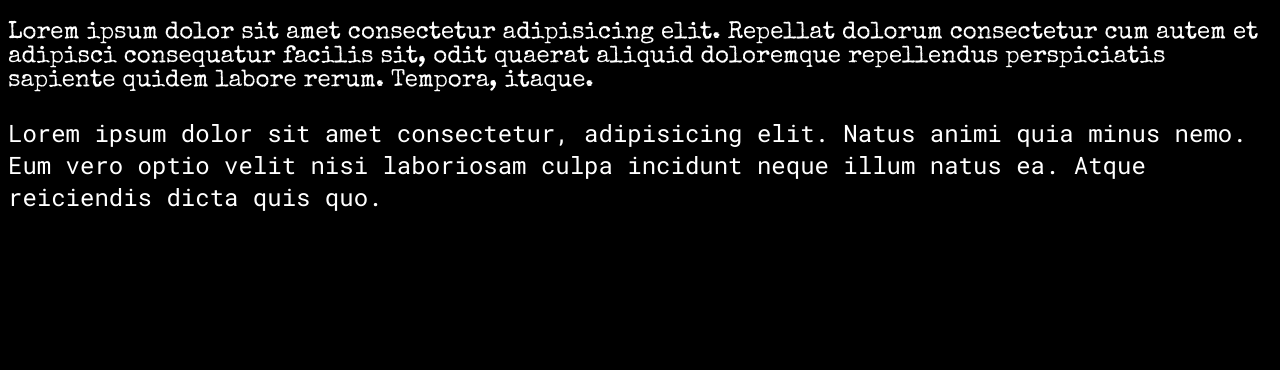
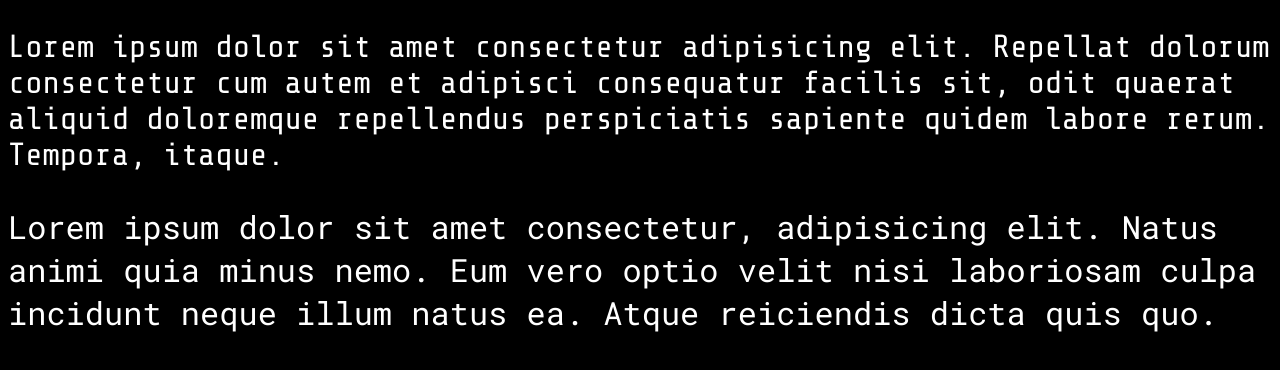
Before and after one commit to samuelturner1606/samuelturner1606.github.io, a plain HTML site: page index.html in a window 1280 px wide. Shown: the part 60-430 px from the top of the page. Drawn offline with nearby package versions, Linux system fonts and the light colour scheme.

Commit message:
more font testing

```diff
--- a/index.html
+++ b/index.html
@@ -4,7 +4,8 @@
 <head>
 <title>Samuel Turner</title>
 <!--Fonts-->
-<link href="https://fonts.googleapis.com/css?family=Roboto+Mono|Special+Elite&display=swap" rel="stylesheet">
+<link href="https://fonts.googleapis.com/css?family=Roboto+Mono&display=swap" rel="stylesheet">
+<link href="https://fonts.googleapis.com/css?family=Share+Tech+Mono&display=swap" rel="stylesheet">
 <link href="style.css" rel="stylesheet">
 <!---->
 </head>
--- a/style.css
+++ b/style.css
@@ -11,10 +11,10 @@ h1{
     font-family: Riviera;
 }
 p{
-    font-family: 'Special Elite', cursive;
-    font-size: x-large;
+    font-family: 'Share Tech Mono', monospace;
+    font-size: xx-large;
 }
 p2{
     font-family: "Roboto Mono" , monospace;
-    font-size: x-large;
+    font-size: xx-large;
 }
```
